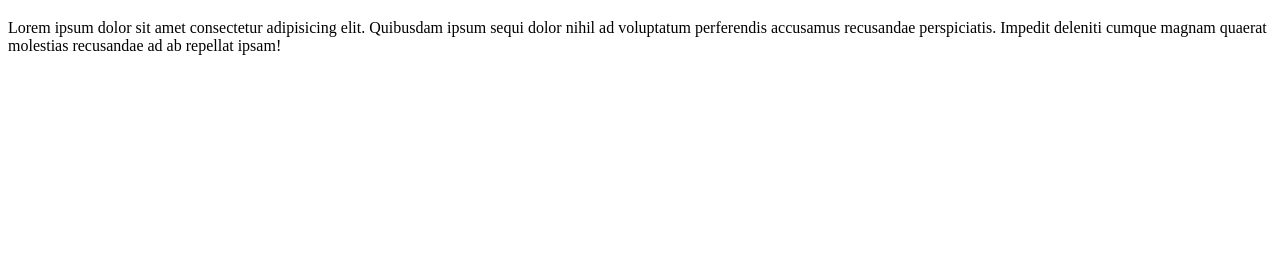
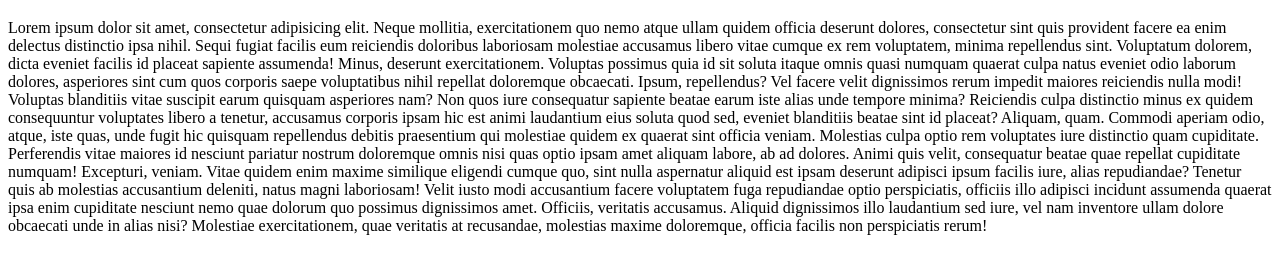
Before and after one commit to https53dev/Git_Text, a plain HTML site: page index.html in a window 1280 px wide. Shown: the part 61-334 px from the top of the page. Drawn offline with Linux system fonts and the light colour scheme.

Commit message:
adjust html

```diff
--- a/index.html
+++ b/index.html
@@ -8,10 +8,39 @@
   <body>
     <h1>Hello world</h1>
     <p>
-      Lorem ipsum dolor sit amet consectetur adipisicing elit. Quibusdam ipsum
-      sequi dolor nihil ad voluptatum perferendis accusamus recusandae
-      perspiciatis. Impedit deleniti cumque magnam quaerat molestias recusandae
-      ad ab repellat ipsam!
+      Lorem ipsum dolor sit amet, consectetur adipisicing elit. Neque mollitia,
+      exercitationem quo nemo atque ullam quidem officia deserunt dolores,
+      consectetur sint quis provident facere ea enim delectus distinctio ipsa
+      nihil. Sequi fugiat facilis eum reiciendis doloribus laboriosam molestiae
+      accusamus libero vitae cumque ex rem voluptatem, minima repellendus sint.
+      Voluptatum dolorem, dicta eveniet facilis id placeat sapiente assumenda!
+      Minus, deserunt exercitationem. Voluptas possimus quia id sit soluta
+      itaque omnis quasi numquam quaerat culpa natus eveniet odio laborum
+      dolores, asperiores sint cum quos corporis saepe voluptatibus nihil
+      repellat doloremque obcaecati. Ipsum, repellendus? Vel facere velit
+      dignissimos rerum impedit maiores reiciendis nulla modi! Voluptas
+      blanditiis vitae suscipit earum quisquam asperiores nam? Non quos iure
+      consequatur sapiente beatae earum iste alias unde tempore minima?
+      Reiciendis culpa distinctio minus ex quidem consequuntur voluptates libero
+      a tenetur, accusamus corporis ipsam hic est animi laudantium eius soluta
+      quod sed, eveniet blanditiis beatae sint id placeat? Aliquam, quam.
+      Commodi aperiam odio, atque, iste quas, unde fugit hic quisquam
+      repellendus debitis praesentium qui molestiae quidem ex quaerat sint
+      officia veniam. Molestias culpa optio rem voluptates iure distinctio quam
+      cupiditate. Perferendis vitae maiores id nesciunt pariatur nostrum
+      doloremque omnis nisi quas optio ipsam amet aliquam labore, ab ad dolores.
+      Animi quis velit, consequatur beatae quae repellat cupiditate numquam!
+      Excepturi, veniam. Vitae quidem enim maxime similique eligendi cumque quo,
+      sint nulla aspernatur aliquid est ipsam deserunt adipisci ipsum facilis
+      iure, alias repudiandae? Tenetur quis ab molestias accusantium deleniti,
+      natus magni laboriosam! Velit iusto modi accusantium facere voluptatem
+      fuga repudiandae optio perspiciatis, officiis illo adipisci incidunt
+      assumenda quaerat ipsa enim cupiditate nesciunt nemo quae dolorum quo
+      possimus dignissimos amet. Officiis, veritatis accusamus. Aliquid
+      dignissimos illo laudantium sed iure, vel nam inventore ullam dolore
+      obcaecati unde in alias nisi? Molestiae exercitationem, quae veritatis at
+      recusandae, molestias maxime doloremque, officia facilis non perspiciatis
+      rerum!
     </p>
   </body>
 </html>
```
